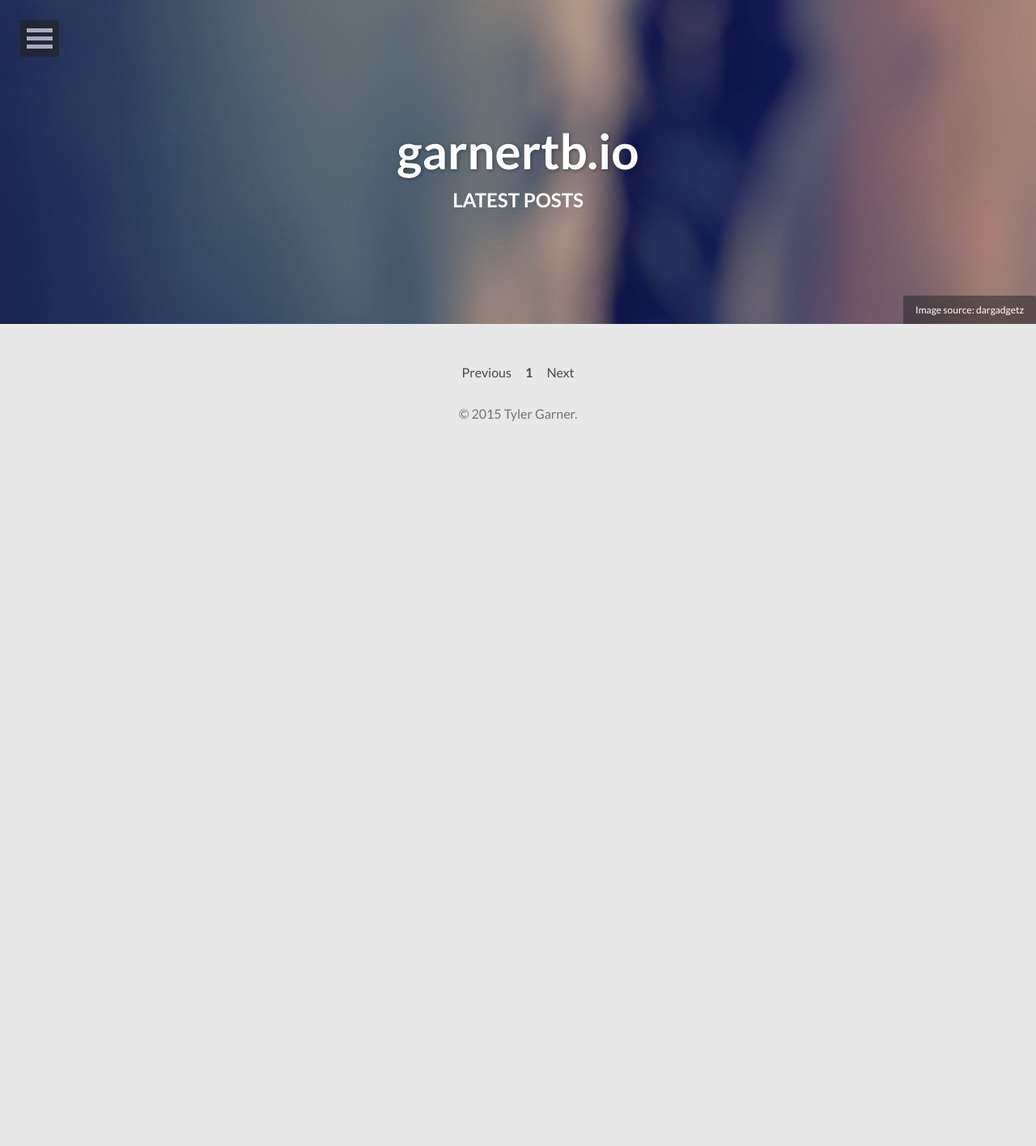
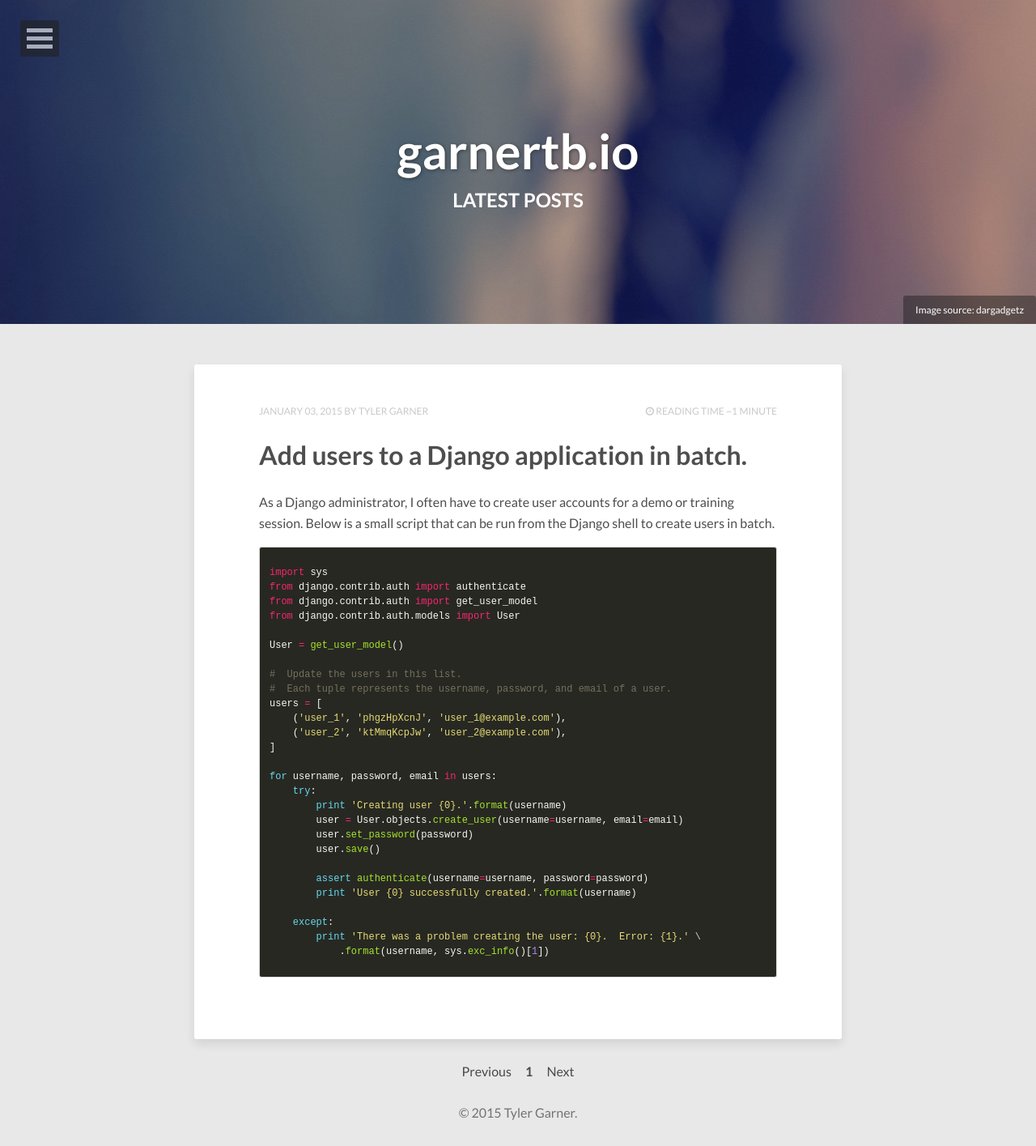
Before and after one commit to garnertb/garnertb.github.io, a Jekyll site: the page built from index.html, in a window 1280 px wide. Shown: the whole page at 81% size. Built offline with Jekyll 4.4.1, drawn with Linux system fonts in a browser that asks for light colours; nearby versions of some CDN libraries; the list of posts is cut into pages by our own code; before the commit the page ends 900 px from its top, so only the background shows below that.

Commit message:
Add a basic post.

```diff
--- /dev/null
+++ b/_posts/2015-01-03-add-users-to-a-django-application-in-batch.md
@@ -0,0 +1,40 @@
+---
+layout: post
+title: Add users to a Django application in batch.
+description: "A small script to quickly add new users to a Django application."
+modified: 2015-01-03
+tags: [django, admin, script]
+---
+
+As a Django administrator, I often have to create user accounts for a demo or training session.  Below
+is a small script that can be run from the Django shell to create users in batch.
+
+{% highlight python %}
+import sys
+from django.contrib.auth import authenticate
+from django.contrib.auth import get_user_model
+from django.contrib.auth.models import User
+
+User = get_user_model()
+
+#  Update the users in this list.
+#  Each tuple represents the username, password, and email of a user.
+users = [
+    ('user_1', 'phgzHpXcnJ', 'user_1@example.com'),
+    ('user_2', 'ktMmqKcpJw', 'user_2@example.com'),
+]
+
+for username, password, email in users:
+    try:
+        print 'Creating user {0}.'.format(username)
+        user = User.objects.create_user(username=username, email=email)
+        user.set_password(password)
+        user.save()
+
+        assert authenticate(username=username, password=password)
+        print 'User {0} successfully created.'.format(username)
+
+    except:
+        print 'There was a problem creating the user: {0}.  Error: {1}.' \
+            .format(username, sys.exc_info()[1])
+{% endhighlight %}
--- a/index.html
+++ b/index.html
@@ -10,16 +10,6 @@ image:
   credit: dargadgetz
   creditlink: http://www.dargadgetz.com/ios-7-abstract-wallpaper-pack-for-iphone-5-and-ipod-touch-retina/
 ---
-
-{% if paginator.posts.size == 0 %}
-
-{%else%}
-<article class="hentry">
-  <header>
-    No posts yet!
-  </header>
-</article>
-{% endif %}
 
 {% for post in paginator.posts %}
 <article class="hentry">
```
Also changed, not shown: _test_posts/2015-01-03-test.md (deleted, +0 -120 lines).
